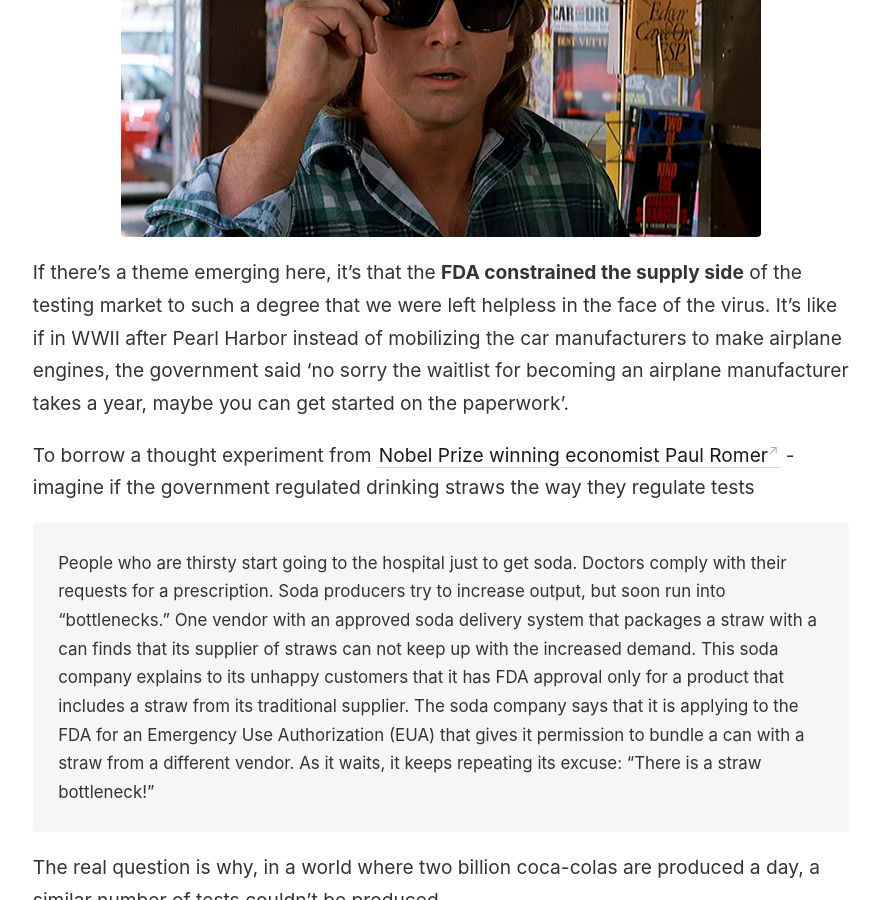
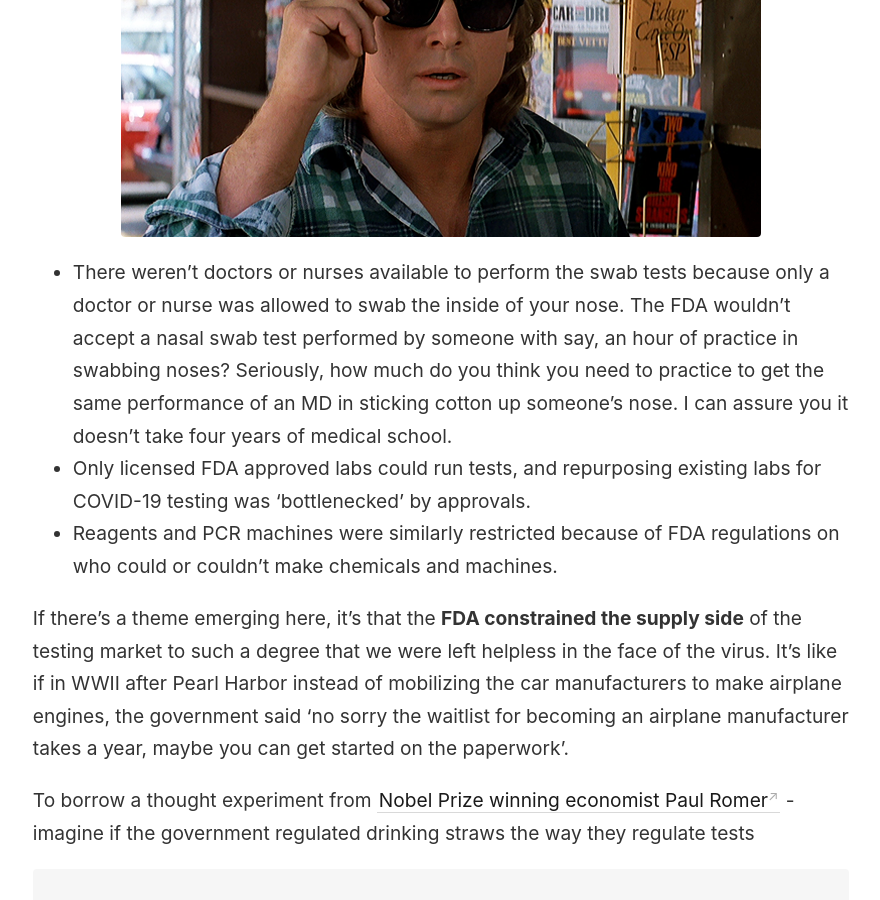
Before and after one commit to ghabs/experiment-fda-essay, a Jekyll site: the page built from _notes/testing bottlenecks.md, in a window 1280 px wide and 900 px high, scrolled down 1616 px. Shown: the whole window, without its empty margins (44-924 px from the left). Built offline with Jekyll 4.4.1, drawn with Linux system fonts in a browser that asks for light colours; some of the changed text lies outside the part shown.

Commit message:
typo fixes

```diff
--- a/_notes/testing bottlenecks.md
+++ b/_notes/testing bottlenecks.md
@@ -23,6 +23,10 @@ Tests would be conducted and, because of these bottlenecks, the results might no
 Try reading it again but put on these sunglasses first.
 
 ![They Live Image](assets/they_live.png "They Live! No thanks to the FDA though")
+- There weren't doctors or nurses available to perform the swab tests because only a doctor or nurse was allowed to swab the inside of your nose. The FDA wouldn't accept a nasal swab test performed by someone with say, an hour of practice in swabbing noses? Seriously, how much do you think you need to practice to get the same performance of an MD in sticking cotton up someone’s nose. I can assure you it doesn't take four years of medical school.
+- Only licensed FDA approved labs could run tests, and repurposing existing labs for COVID-19 testing was ‘bottlenecked’ by approvals.
+- Reagents and PCR machines were similarly restricted because of FDA regulations on who could or couldn't make chemicals and machines.
+
 
 If there's a theme emerging here, it's that the **FDA constrained the supply side** of the testing market to such a degree that we were left helpless in the face of the virus. It's like if in WWII after Pearl Harbor instead of mobilizing the car manufacturers to make airplane engines, the government said 'no sorry the waitlist for becoming an airplane manufacturer takes a year, maybe you can get started on the paperwork'.
 
```
Also changed, not shown: _notes/capital over people.md (+1 -1 lines), _notes/initial response.md (+0 -3 lines), _notes/orient.md (added, +3 -0 lines), _notes/pooled testing.md (added, +3 -0 lines), _notes/single point of failure.md (added, +3 -0 lines), _pages/index.md (+1 -1 lines).
